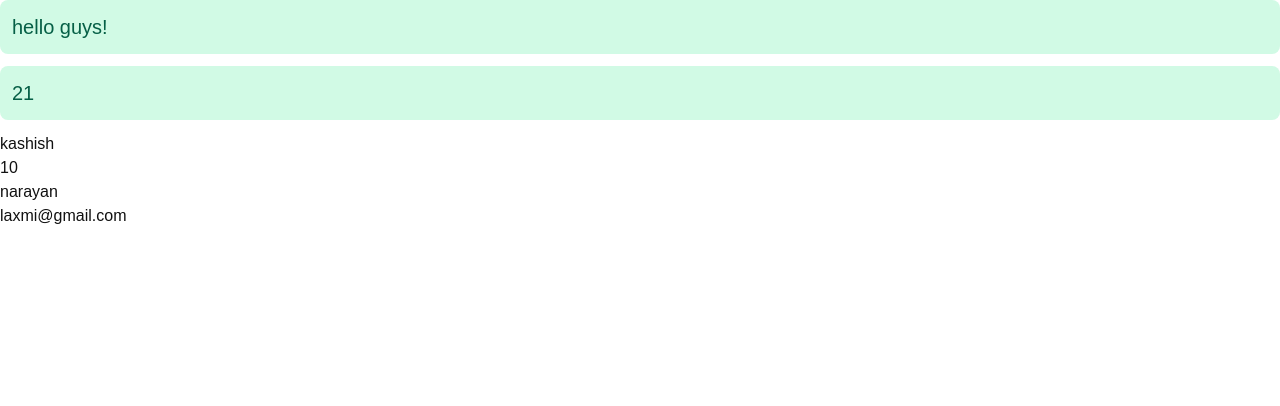
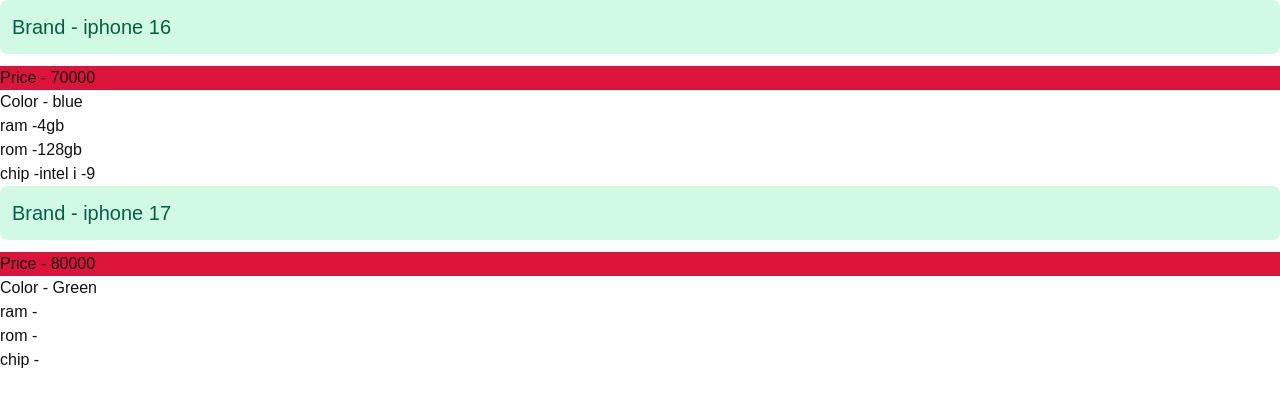
Before and after one commit to kashishdubey11092005-droid/React, a React (Vite) app in the folder my-app/: page / in a window 1280 px wide. Shown: the top 406 px of the page. Built offline with nearby package versions, Linux system fonts and the light colour scheme.

Commit message:
props usage

```diff
--- a/my-app/src/App.jsx
+++ b/my-app/src/App.jsx
@@ -47,26 +47,45 @@
 // };
 
 // export default App;
-import React from 'react';
+// import React from 'react';
+// const App = () => {
+
+// const name = "kashish";
+// const num = 10;
+// const person ={
+//   name : 'narayan',
+//   gmail :'laxmi@gmail.com'
+// }
+// return (
+//   <div>
+//     <h1> hello guys!</h1>
+//     <h1> {11+10}</h1>
+
+//     <p> {name}</p>
+//     <p> {num}</p>
+//     <p> {person.name}</p>
+//     <p> {person.gmail}</p>
+//  </div>
+// )
+// }
+
+// export default App
+
+import React from "react";
+import Product from "./component/Product";
 const App = () => {
+   const obj = {
+    ram : '4gb',
+    rom :'128gb',
+    chip : 'intel i -9 '
+   }
+   return(
+    <div>
+    <Product name = "iphone 16" price = {70000} color = "blue" data = {obj} />
+    <Product name = "iphone 17" price ={80000} color  ="Green" />
+       </div>
+   )
+  }
 
-const name = "kashish";
-const num = 10;
-const person ={
-  name : 'narayan',
-  gmail :'laxmi@gmail.com'
-}
-return (
-  <div>
-    <h1> hello guys!</h1>
-    <h1> {11+10}</h1>
-
-    <p> {name}</p>
-    <p> {num}</p>
-    <p> {person.name}</p>
-    <p> {person.gmail}</p>
- </div>
-)
-}
 
 export default App;
--- /dev/null
+++ b/my-app/src/component/Product.jsx
@@ -0,0 +1,18 @@
+import react from "react";
+
+const product = ({name,price,color,data ={ } }) => {
+    console.log(data.ram);
+
+    return(
+        <div>
+        <h1>Brand - {name}</h1>
+        <h2>Price - {price}</h2>
+        <h3>Color - {color}</h3>
+        <p>ram    -{data.ram}</p>
+        <p>rom    -{data.rom}</p>
+        <p>chip    -{data.chip}</p>
+
+        </div>
+    )
+}
+export default product;
```
